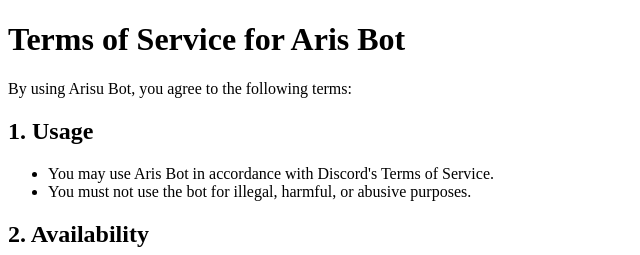
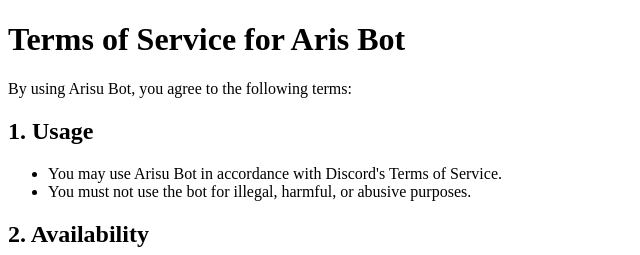
Before and after one commit to 16gourd00head/Arisu-Terms-of-Service, a plain HTML site: page index.html in a window 1280 px wide. Shown: the top 255 px of the page, 0-640 px from the left. Drawn offline with Linux system fonts and the light colour scheme.

Commit message:
Update index.html

```diff
--- a/index.html
+++ b/index.html
@@ -10,7 +10,7 @@
 
   <h2>1. Usage</h2>
   <ul>
-    <li>You may use Aris Bot in accordance with Discord's Terms of Service.</li>
+    <li>You may use Arisu Bot in accordance with Discord's Terms of Service.</li>
     <li>You must not use the bot for illegal, harmful, or abusive purposes.</li>
   </ul>
 
```
